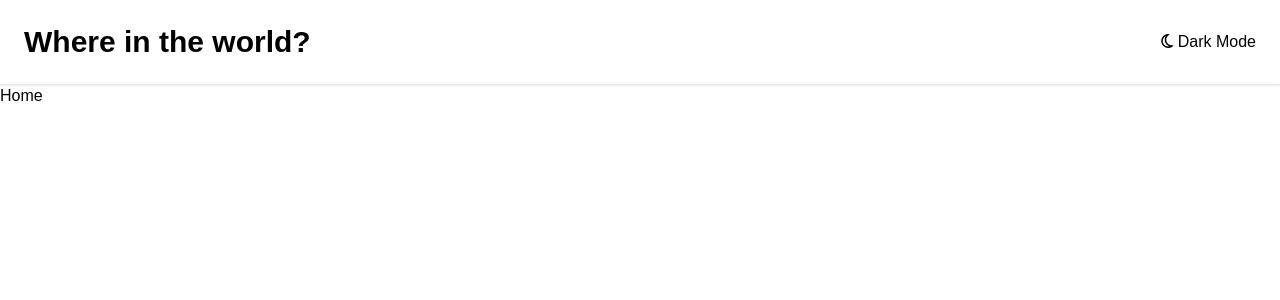
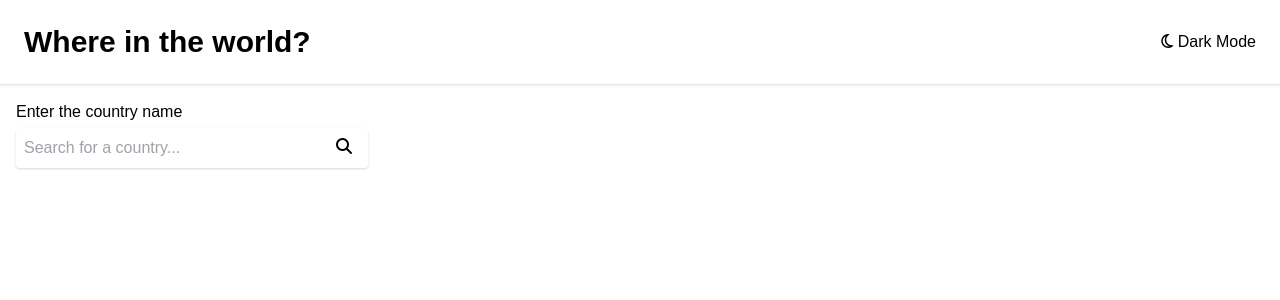
Before and after one commit to manoj-jayapprakash/countries-FEM, a React (Create React App) app: page / in a window 1280 px wide. Shown: the top 300 px of the page. Built offline with nearby package versions, Linux system fonts and the light colour scheme.

Commit message:
Added Search component

```diff
--- /dev/null
+++ b/src/components/Filters.js
@@ -0,0 +1,11 @@
+import { Search } from './Search';
+import { FilterType } from './FilterType';
+
+export const Filters = () => {
+  return (
+    <div className="flex justify-between xl:container mx-auto">
+      <Search />
+      {/* <FilterType /> */}
+    </div>
+  );
+};
--- a/src/components/Header.js
+++ b/src/components/Header.js
@@ -29,7 +29,7 @@ export const Header = () => {
     document.body.classList.remove('text-theme-txt');
   }
   return (
-    <header className="flex justify-between p-4 md:p-6 shadow">
+    <header className="flex justify-between p-4 md:p-6 shadow dark:bg-theme-elements">
       <h1 className="text-lg md:text-3xl font-bold">
         <Link to={Home}>Where in the world?</Link>
       </h1>
--- /dev/null
+++ b/src/components/Search.js
@@ -0,0 +1,72 @@
+import { useState, useEffect } from 'react';
+
+import { Link } from 'react-router-dom';
+
+export const Search = () => {
+  const [value, setValue] = useState();
+  const [showSuggestions, setSuggestions] = useState(false);
+
+  const searchHandler = (e) => {
+    setValue(e.target.value);
+    setSuggestions(true);
+  };
+
+  const hideSuggestions = () => {
+    setSuggestions(false);
+  };
+
+  useEffect(() => {
+    const handleEsc = (event) => {
+      if (event.keyCode === 27) {
+        setSuggestions(false);
+      }
+    };
+    window.addEventListener('keydown', handleEsc);
+
+    return () => {
+      window.removeEventListener('keydown', handleEsc);
+    };
+  }, []);
+
+  return (
+    <div className="search-wrapper p-4 relative  w-96">
+      <label htmlFor="search" className="block">
+        Enter the country name
+      </label>
+      <input
+        type="text"
+        placeholder="Search for a country..."
+        className="search dark:bg-theme-elements w-full shadow p-2 rounded my-1"
+        onChange={searchHandler}
+        onBlur={hideSuggestions}
+      />
+      <Link to="/details">
+        <i
+          className="fas fa-search absolute top-12"
+          style={{ right: '2rem' }}
+        ></i>
+      </Link>
+      <ul
+        className={
+          showSuggestions
+            ? 'search__suggestions dark:bg-theme-elements absolute w-11/12 p-2'
+            : 'hidden'
+        }
+        style={{ top: '5.5rem', left: '1rem' }}
+      >
+        <li className="py-1">
+          <Link to="/details">One</Link>
+        </li>
+        <li>
+          <Link to="/details">One</Link>
+        </li>
+        <li>
+          <Link to="/details">One</Link>
+        </li>
+        <li>
+          <Link to="/details">One</Link>
+        </li>
+      </ul>
+    </div>
+  );
+};
--- a/src/pages/Home.js
+++ b/src/pages/Home.js
@@ -1,3 +1,9 @@
+import { Filters } from '../components/Filters';
+
 export const Home = () => {
-  return <h1>Home</h1>;
+  return (
+    <div className="">
+      <Filters />
+    </div>
+  );
 };
--- a/tailwind.config.js
+++ b/tailwind.config.js
@@ -12,7 +12,17 @@ module.exports = {
       'theme-bg': 'var(--clr-bg)',
       'theme-elements': 'var(--clr-elements)',
     },
-    extend: {},
+    inset: {
+      12: '3.35rem',
+    },
+    container: {
+      screens: {
+        sm: '640px',
+        md: '768px',
+        lg: '1024px',
+        xl: '1280px',
+      },
+    },
   },
   variants: {
     extend: {},
```
Also changed, not shown: src/components/FilterType.js (added).
